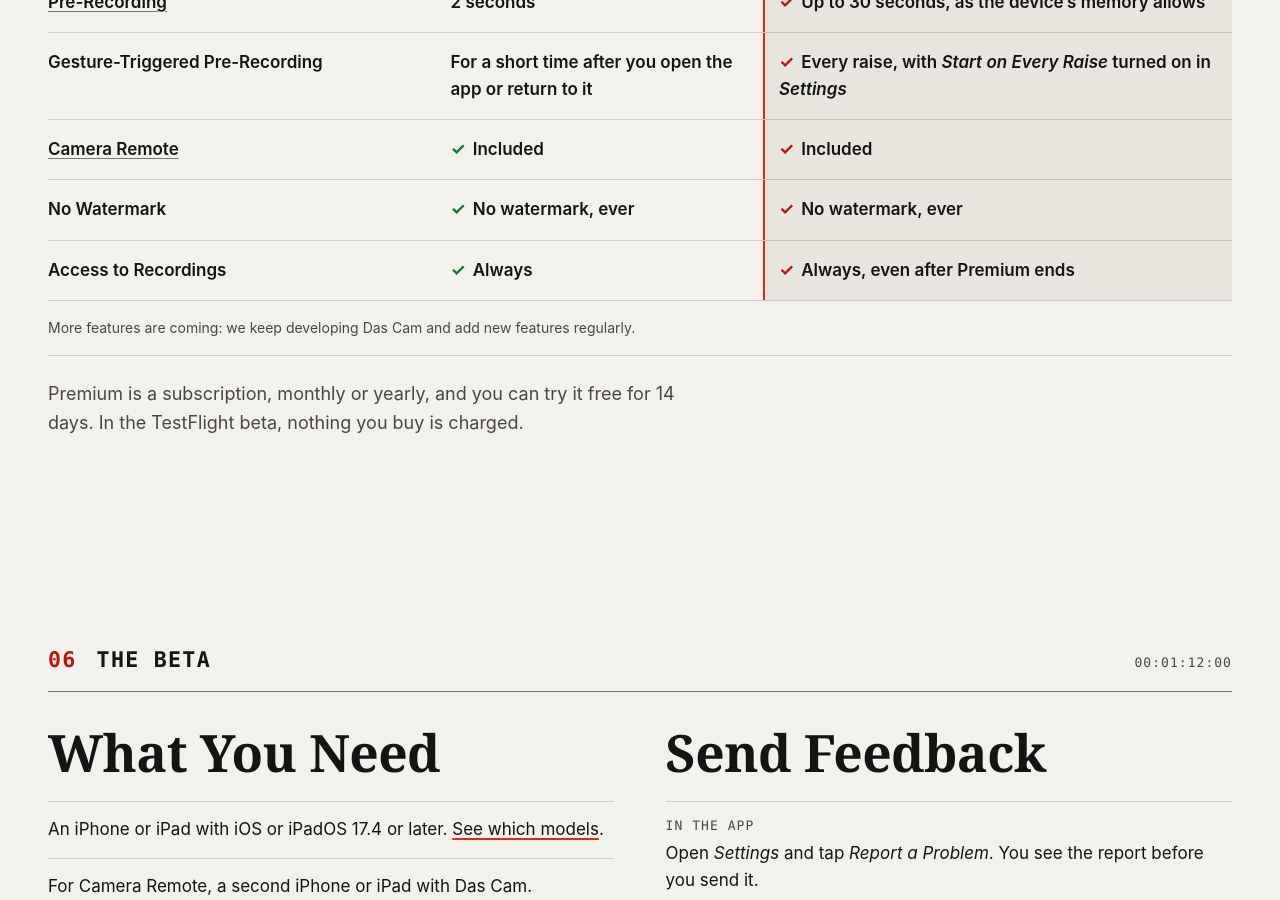
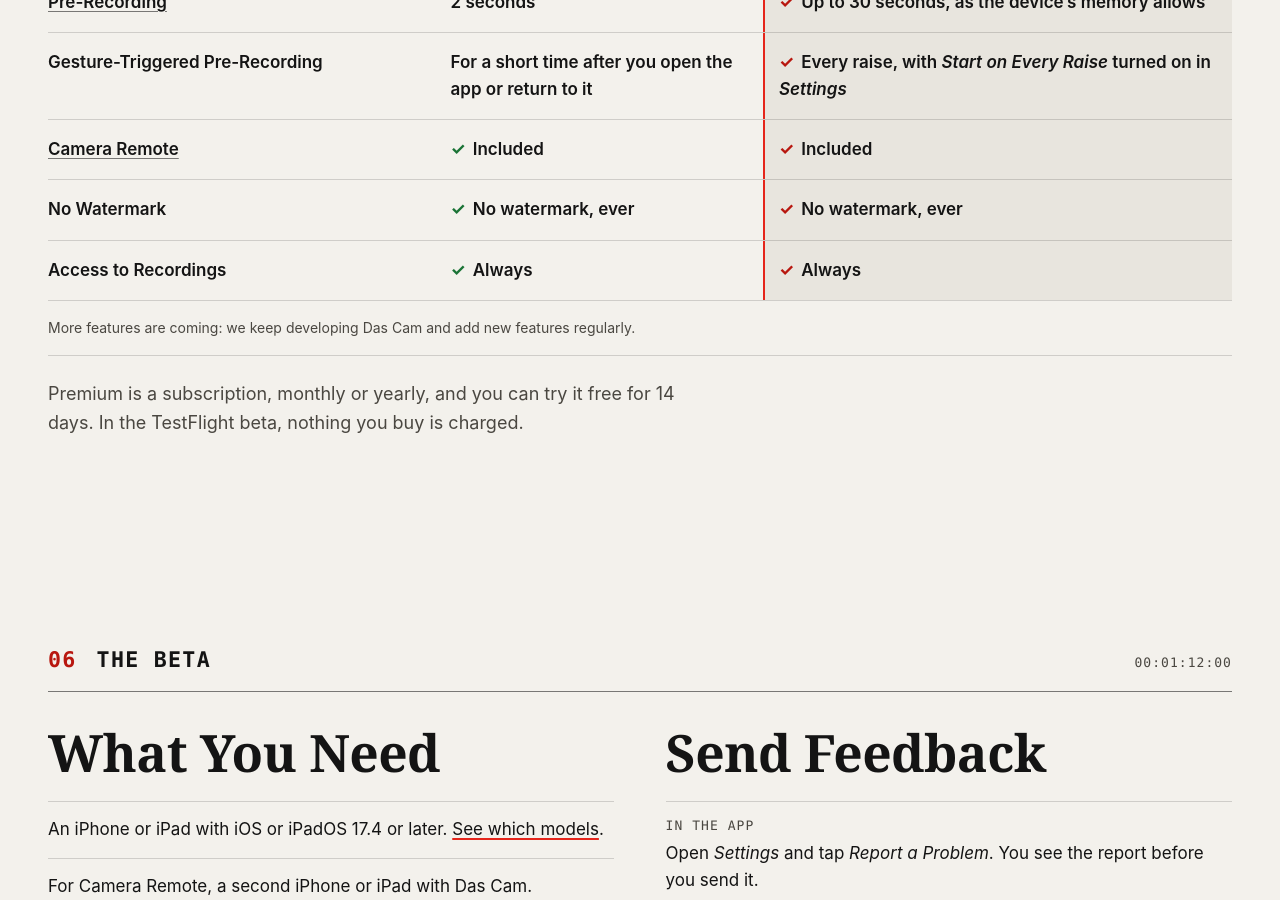
Before and after one commit to env-media/das-cam, a Jekyll site: the page index.html, which Jekyll copies as it is, in a window 1280 px wide and 900 px high, scrolled down 6868 px. Built offline with Jekyll 4.4.1, drawn with Linux system fonts in a browser that asks for light colours.

Commit message:
WEB-TABLE2b: Access to Recordings reads "Always" in both columns (AJ)
Co-Authored-By: Claude Opus 5.5 (1M context, M4 lane, DSC M4 arbiter #74, session f1efe9fa) <noreply@anthropic.com>

```diff
--- a/index.html
+++ b/index.html
@@ -274,7 +274,7 @@
           <tr id="tier-raise"><th scope="row">Gesture-Triggered Pre-Recording</th><td class="free" data-label="Free">For a short time after you open the app or return to it</td><td class="premium" data-label="Premium"><span class="tick" aria-hidden="true">&#10003;</span>Every raise, with <em>Start on Every Raise</em> turned on in <em>Settings</em></td></tr>
           <tr id="tier-cameraRemote"><th scope="row"><a class="tiers-link" href="#pairing">Camera Remote</a></th><td class="free" data-label="Free"><span class="tick" aria-hidden="true">&#10003;</span>Included</td><td class="premium" data-label="Premium"><span class="tick" aria-hidden="true">&#10003;</span>Included</td></tr>
           <tr id="tier-noWatermark"><th scope="row">No Watermark</th><td class="free" data-label="Free"><span class="tick" aria-hidden="true">&#10003;</span>No watermark, ever</td><td class="premium" data-label="Premium"><span class="tick" aria-hidden="true">&#10003;</span>No watermark, ever</td></tr>
-          <tr id="tier-recordings"><th scope="row">Access to Recordings</th><td class="free" data-label="Free"><span class="tick" aria-hidden="true">&#10003;</span>Always</td><td class="premium" data-label="Premium"><span class="tick" aria-hidden="true">&#10003;</span>Always, even after Premium ends</td></tr>
+          <tr id="tier-recordings"><th scope="row">Access to Recordings</th><td class="free" data-label="Free"><span class="tick" aria-hidden="true">&#10003;</span>Always</td><td class="premium" data-label="Premium"><span class="tick" aria-hidden="true">&#10003;</span>Always</td></tr>
         </tbody>
         <tfoot><tr><td colspan="3" class="more">More features are coming: we keep developing Das Cam and add new features regularly.</td></tr></tfoot>
       </table>
```
